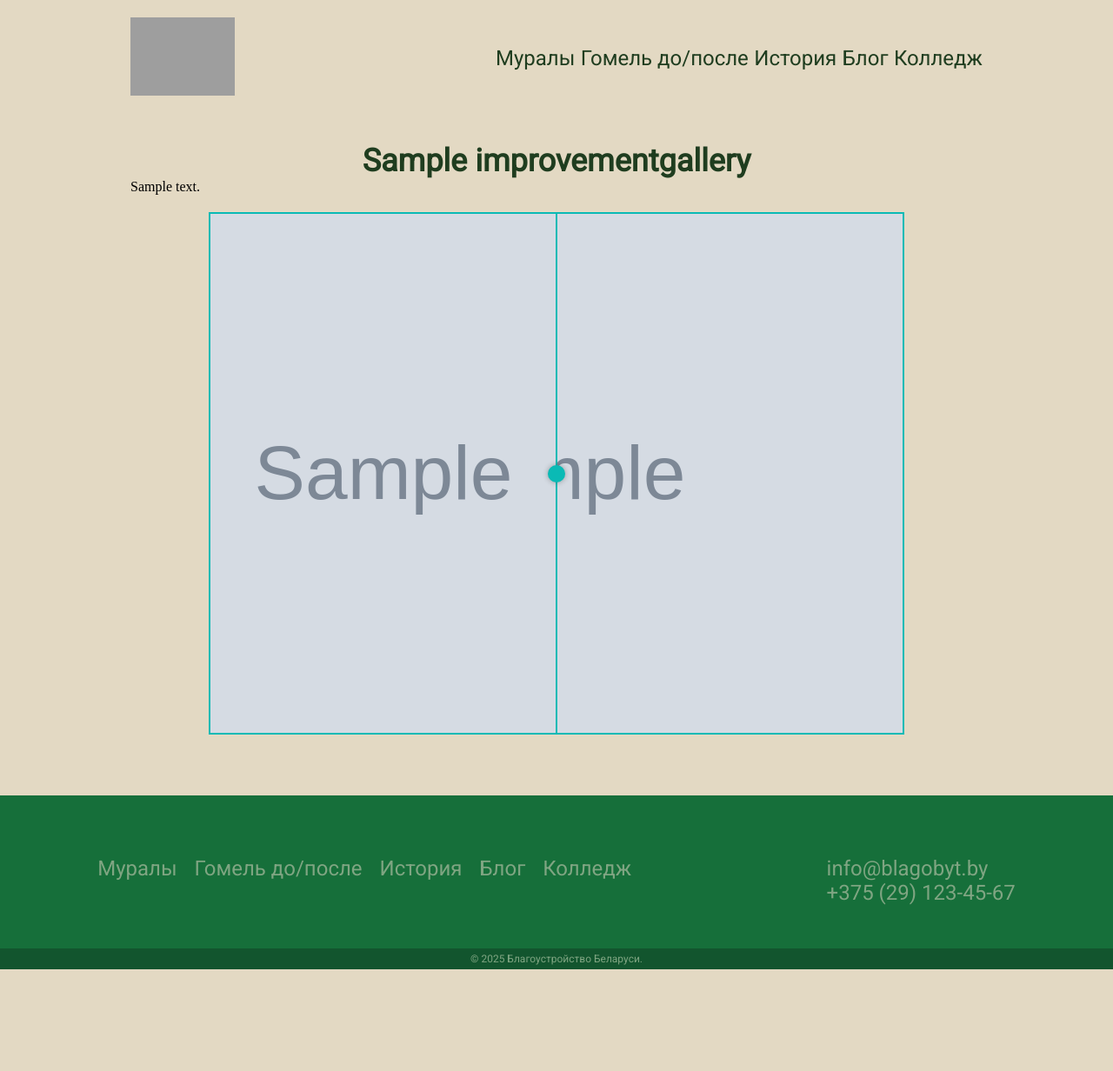
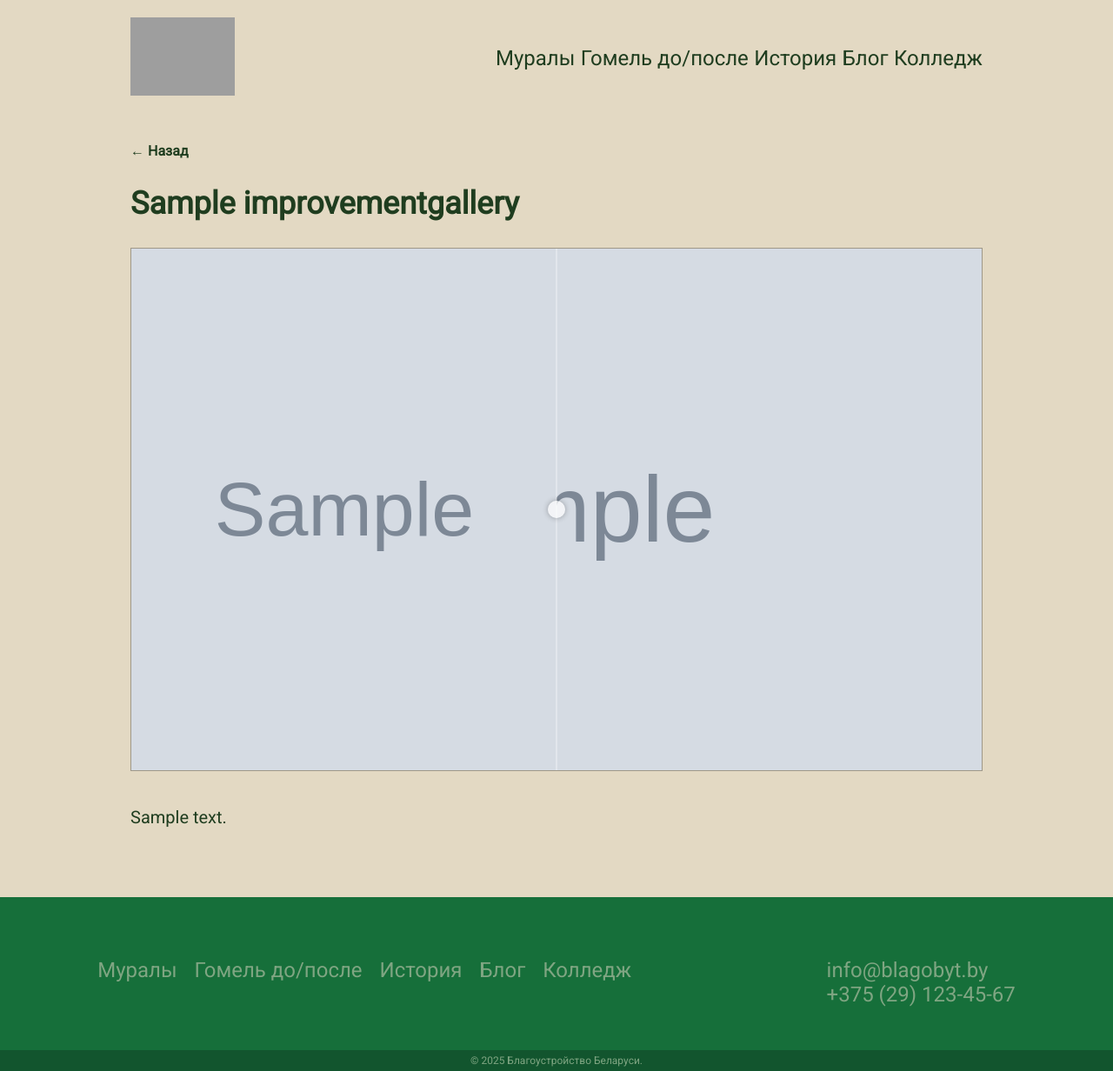
Before and after one commit to dench1ka/MyGomel, a Django app: page /before_after/1/ in a window 1280 px wide. Shown: the whole page at 87% size. Before the commit the page ends 1115 px from the top, so only its background shows below. Run offline with Django 5.2, Linux system fonts and the light colour scheme; tables that the repository leaves empty hold one stand-in row (values such as "Sample post"); grey boxes marked "Sample" are stand-in pictures; grey boxes are pictures that could not be loaded.

Commit message:
correct css for before after

```diff
--- a/itsgomel/main/static/before_after/css/before_after_style.css
+++ b/itsgomel/main/static/before_after/css/before_after_style.css
@@ -1,10 +1,11 @@
 .comparison-container {
     position: relative;
     width: 100%;
-    max-width: 800px;
+    height: auto;
+    max-width: 1000px;
     overflow: hidden;
-    border: 2px solid #0ABAB5;
-    margin: 20px auto;
+    border: 1px solid rgba(0, 0, 0, 0.3); ;
+    margin: 0px auto;
 }
 
 .comparison-container img {
@@ -17,7 +18,7 @@
 .comparison-resize img {
     display: block;
     width: 100%;
-    height: auto;
+    height: 600px;
     user-select: none; /* запрещаем выделение */
     -webkit-user-drag: none; /* Chrome/Safari */
     -moz-user-select: none; /* Firefox */
@@ -67,7 +68,7 @@
     transform: translateX(-50%);
     width: 2px;              /* толщина линии */
     height: 100%;
-    background: #0ABAB5;     /* цвет линии */
+    background: rgba(255,255,255,0.3);     /* цвет линии */
     z-index: -1;             /* под кружком */
 }
 
@@ -80,7 +81,7 @@
     transform: translate(-50%, -50%);
     width: 20px;
     height: 20px;
-    background: #0ABAB5;
+    background: rgba(255,255,255,0.7);
     border-radius: 50%;
     box-shadow: 0 0 6px rgba(0,0,0,0.3);
 }
@@ -164,96 +165,32 @@
     }
 }
 
-/* ===== Новостная страница ===== */
-.news-detail {
-    display: flex;
-    flex-direction: column;
-    gap: 30px;
-}
-
-.news-detail .back-to-news {
+.back-to-ba {
     text-decoration: none;
     color: #1F3D1F;
     font: bold 16px 'Roboto', sans-serif;
     display: inline-block;
 }
 
-.news-detail .back-to-news:hover {
+.back-to-ba:hover {
     text-decoration: underline;
 }
 
-.news-detail h1 {
+
+.before_after-detail > p, h1 {
     text-align: start;
 }
 
-.news-detail .news-description > p {
+.gallery-description > p {
     color: #1F3D1F;
     font: 500 20px 'Roboto', sans-serif;
     display: inline-block;
     padding-bottom: 30px;
+    text-decoration: none;
 }
 
-.news-detail span {
-    color: #1F3D1F;
-    font: 500 16px 'Roboto', sans-serif;
-    display: inline-block;
-    padding-bottom: 30px;
+.before_after-detail {
+    display: flex;
+    flex-direction: column;
+    gap: 30px;
 }
-
-/* ===== Локальный слайдер ===== */
-.news-images {
-    width: 100%;
-    height: 700px; /* фиксированная высота */
-    margin: 20px auto;
-    position: relative;
-    overflow: hidden;
-    border-radius: 10px;
-    background-color: rgba(0, 0, 0, 0.05);
-    display: flex;
-    justify-content: center; /* центрируем картинку по горизонтали */
-    align-items: center; /* центрируем по вертикали */
-}
-
-.news-images img {
-    width: 100%; /* 80% ширины блока */
-    height: auto; /* высота автоматически по пропорциям */
-    max-height: 100%; /* чтобы не выходила за контейнер */
-    object-fit: cover;
-    border-radius: 10px;
-    position: absolute;
-    top: 50%; /* вертикальное центрирование */
-    left: 50%; /* горизонтальное центрирование */
-    transform: translate(-50%, -50%); /* центрируем точно по середине */
-    display: none; /* скрываем все */
-    transition: opacity 0.5s ease; /* плавное появление */
-    opacity: 0;
-    z-index: 1;
-}
-
-.news-images img.active {
-    display: block; /* показываем активный слайд */
-    opacity: 1;
-    z-index: 5;
-}
-
-.news-images button {
-    position: absolute;
-    top: 50%;
-    transform: translateY(-50%);
-    background: rgba(0,0,0,0.5);
-    color: #fff;
-    border: none;
-    padding: 10px 15px;
-    cursor: pointer;
-    border-radius: 5px;
-    z-index: 10;
-    font-size: 20px;
-}
-
-.slider-prev {
-    left: 10px;
-}
-
-.slider-next {
-    right: 10px;
-}
--- a/itsgomel/main/templates/before_after/before_after_detail.html
+++ b/itsgomel/main/templates/before_after/before_after_detail.html
@@ -3,8 +3,9 @@
 
 {% block content %}
 <section class="before_after-detail">
+  <a href="{% url 'before_after_list' %}" class="back-to-ba">&larr; Назад</a>
     <h1>{{ gallery.title }}</h1>
-    <p>{{ gallery.description }}</p>
+
 
     <div class="comparison-container">
         <img src="{{ gallery.before_image.url }}" alt="До" draggable="false">
@@ -13,6 +14,9 @@
         </div>
         <div class="comparison-handle"></div>
     </div>
+    <div class="gallery-description">
+        <p>{{ gallery.description|linebreaks }}</p>
+    </div>
 </section>
 
 <script src="{% static 'before_after/js/before_after.js' %}"></script>
```
Also changed, not shown: itsgomel/main/migrations/0004_improvementgallery.py (added).
